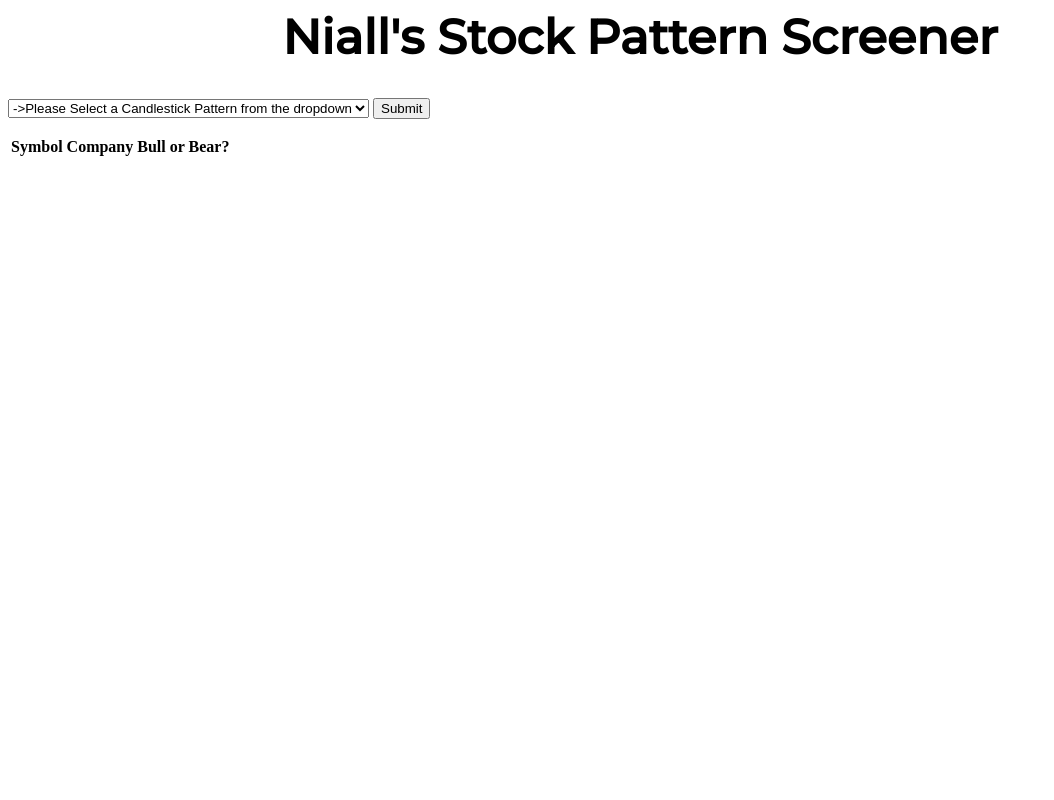
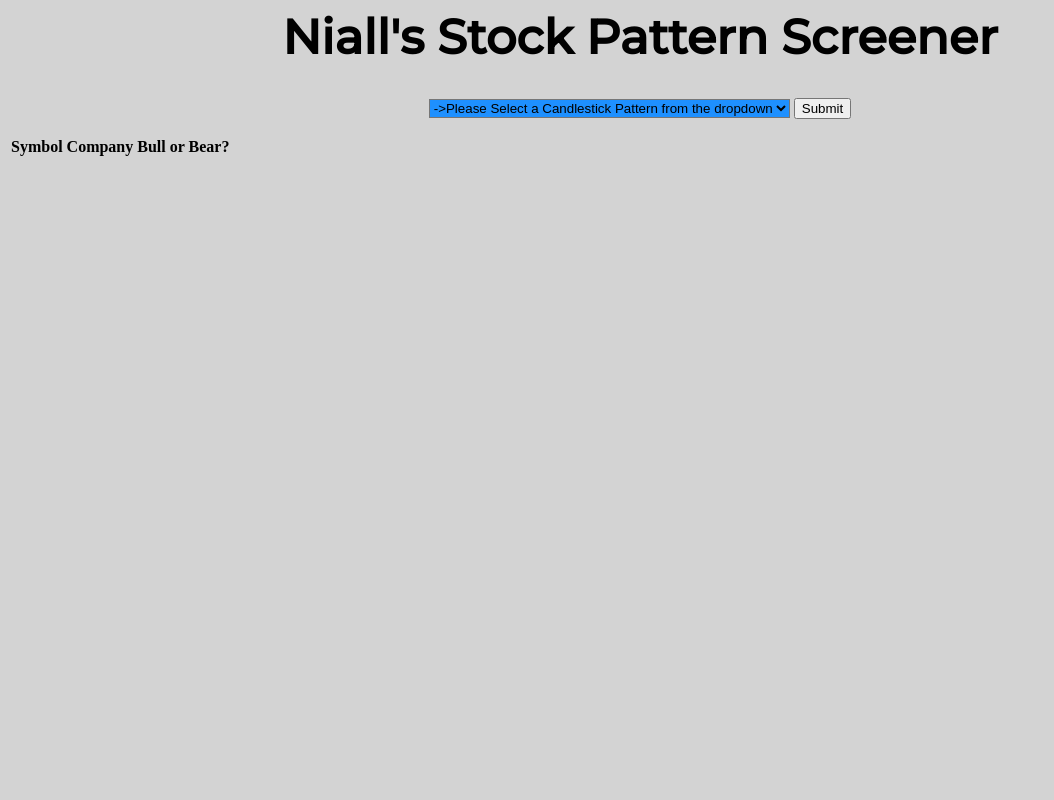
Before and after one commit to BigBiff-hub/stock_screener, a Flask app: page / in a window 1280 px wide. Shown: the whole page, without its empty margins (0-1054 px from the left). Run offline with Flask 2, Linux system fonts and the light colour scheme; lists and menus that the app fills with data are empty.

Commit message:
center elements on the page

```diff
--- a/static/styles.css
+++ b/static/styles.css
@@ -3,3 +3,24 @@ h1 {
     font-family: 'Montserrat', sans-serif;
     font-size: 48px;
 }
+
+select {
+  position: center;
+  font-family: Arial;
+  background-color: DodgerBlue;
+}
+body{
+   position: center;
+   background-color: LightGray;
+
+}
+div
+{
+    display: block;
+    text-align: center;
+}
+table{
+    display: block;
+    text-align: center;
+
+}
```
